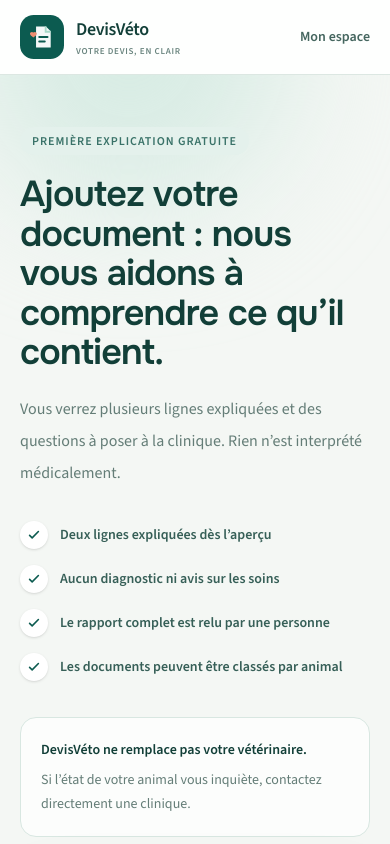
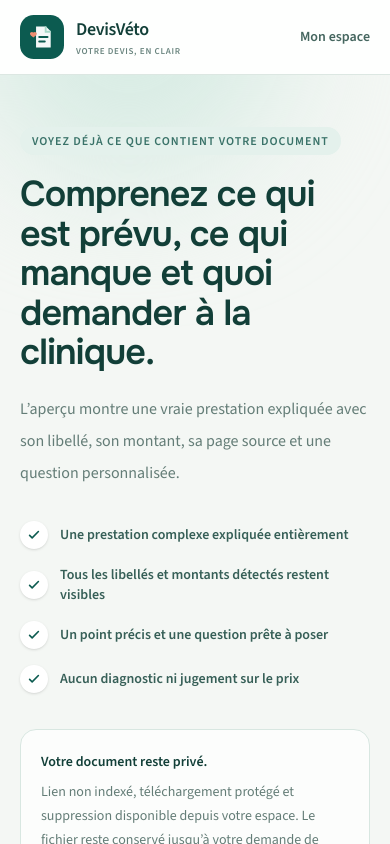
Before and after one commit to Noskarant/DevisV-to, a Next.js app: page /analyser in a window 390 px wide. Shown: the top 844 px of the page. Built offline with nearby package versions, Linux system fonts and the light colour scheme.

Commit message:
Aligne l’upload sur la promesse de preuve

```diff
--- a/src/app/analyser/page.tsx
+++ b/src/app/analyser/page.tsx
@@ -24,7 +24,7 @@
 
 export const metadata = {
   title: "Comprendre un document vétérinaire — DevisVéto",
-  description: "Déposez un devis ou une facture vétérinaire et obtenez une première lecture claire et personnalisée.",
+  description: "Déposez un devis ou une facture vétérinaire et obtenez une première lecture claire, reliée aux lignes du document.",
 };
 
 export default async function AnalyserPage({
@@ -46,15 +46,7 @@
         .eq("user_id", user.id)
         .is("archived_at", null)
         .maybeSingle();
-
-      if (pet) {
-        initialPet = {
-          id: pet.id,
-          name: pet.name,
-          species: pet.species,
-          email: user.email,
-        };
-      }
+      if (pet) initialPet = { id: pet.id, name: pet.name, species: pet.species, email: user.email };
     }
   }
 
@@ -64,10 +56,7 @@
         <div className="mx-auto flex h-[74px] max-w-7xl items-center justify-between px-5 sm:px-8">
           <Link href="/" className="flex items-center gap-3">
             <BrandMark />
-            <div>
-              <p className="text-lg font-semibold tracking-[-0.02em] text-[#123f38]">DevisVéto</p>
-              <p className="mt-0.5 text-[9px] font-semibold uppercase text-[#6a857f]">Votre devis, en clair</p>
-            </div>
+            <div><p className="text-lg font-semibold tracking-[-0.02em] text-[#123f38]">DevisVéto</p><p className="mt-0.5 text-[9px] font-semibold uppercase text-[#6a857f]">Votre devis, en clair</p></div>
           </Link>
           <Link href="/dashboard" className="text-sm font-semibold text-[#45665f] hover:text-[#0c5b50]">Mon espace</Link>
         </div>
@@ -76,40 +65,23 @@
       <section className="relative overflow-hidden px-5 py-10 sm:px-8 sm:py-14">
         <div className="pointer-events-none absolute left-[-8%] top-[-12%] h-80 w-80 rounded-full bg-[#cfe8df]/75 blur-3xl" />
         <div className="pointer-events-none absolute bottom-[-15%] right-[-6%] h-80 w-80 rounded-full bg-[#f6d0c3]/45 blur-3xl" />
-
         <div className="relative mx-auto grid max-w-7xl gap-10 lg:grid-cols-[0.82fr_1.18fr] lg:items-start">
           <aside className="pt-3 lg:sticky lg:top-10 lg:pt-8">
-            <div className="inline-flex rounded-full bg-[#e4f1ec] px-3 py-1.5 text-xs font-semibold uppercase text-[#397268]">Première explication gratuite</div>
-            <h1 className="mt-5 max-w-xl font-serif text-4xl leading-[1.1] text-[#123f38] sm:text-5xl lg:text-[56px]">
-              Ajoutez votre document : nous vous aidons à comprendre ce qu’il contient.
-            </h1>
-            <p className="mt-5 max-w-lg text-base leading-8 text-[#647d77]">
-              Vous verrez plusieurs lignes expliquées et des questions à poser à la clinique. Rien n’est interprété médicalement.
-            </p>
-
+            <div className="inline-flex rounded-full bg-[#e4f1ec] px-3 py-1.5 text-xs font-semibold uppercase text-[#397268]">Voyez déjà ce que contient votre document</div>
+            <h1 className="mt-5 max-w-xl font-serif text-4xl leading-[1.1] text-[#123f38] sm:text-5xl lg:text-[56px]">Comprenez ce qui est prévu, ce qui manque et quoi demander à la clinique.</h1>
+            <p className="mt-5 max-w-lg text-base leading-8 text-[#647d77]">L’aperçu montre une vraie prestation expliquée avec son libellé, son montant, sa page source et une question personnalisée.</p>
             <div className="mt-8 space-y-4">
               {[
-                "Deux lignes expliquées dès l’aperçu",
-                "Aucun diagnostic ni avis sur les soins",
-                "Le rapport complet est relu par une personne",
-                "Les documents peuvent être classés par animal",
-              ].map((item) => (
-                <div key={item} className="flex items-center gap-3 text-sm font-semibold text-[#365f57]">
-                  <span className="flex h-7 w-7 shrink-0 items-center justify-center rounded-full bg-white text-[#0c5b50] shadow-sm"><CheckIcon /></span>
-                  {item}
-                </div>
-              ))}
+                "Une prestation complexe expliquée entièrement",
+                "Tous les libellés et montants détectés restent visibles",
+                "Un point précis et une question prête à poser",
+                "Aucun diagnostic ni jugement sur le prix",
+              ].map((item) => <div key={item} className="flex items-center gap-3 text-sm font-semibold text-[#365f57]"><span className="flex h-7 w-7 shrink-0 items-center justify-center rounded-full bg-white text-[#0c5b50] shadow-sm"><CheckIcon /></span>{item}</div>)}
             </div>
-
-            <div className="mt-9 rounded-2xl border border-[#d8e7e1] bg-white/75 p-5 text-sm leading-6 text-[#647d77]">
-              <p className="font-semibold text-[#123f38]">DevisVéto ne remplace pas votre vétérinaire.</p>
-              <p className="mt-1.5">Si l’état de votre animal vous inquiète, contactez directement une clinique.</p>
-            </div>
+            <div className="mt-9 rounded-2xl border border-[#d8e7e1] bg-white/75 p-5 text-sm leading-6 text-[#647d77]"><p className="font-semibold text-[#123f38]">Votre document reste privé.</p><p className="mt-1.5">Lien non indexé, téléchargement protégé et suppression disponible depuis votre espace. Le fichier reste conservé jusqu’à votre demande de suppression.</p></div>
+            <div className="mt-4 rounded-2xl border border-[#d8e7e1] bg-white/60 p-5 text-sm leading-6 text-[#647d77]"><p className="font-semibold text-[#123f38]">DevisVéto ne remplace pas votre vétérinaire.</p><p className="mt-1.5">Si l’état de votre animal vous inquiète, contactez directement une clinique.</p></div>
           </aside>
-
-          <div className="rounded-[30px] border border-white bg-white p-5 shadow-[0_28px_80px_rgba(31,78,67,0.13)] sm:p-8 lg:p-10">
-            <PublicWizard initialPet={initialPet} />
-          </div>
+          <div className="rounded-[30px] border border-white bg-white p-5 shadow-[0_28px_80px_rgba(31,78,67,0.13)] sm:p-8 lg:p-10"><PublicWizard initialPet={initialPet} /></div>
         </div>
       </section>
     </main>
```
